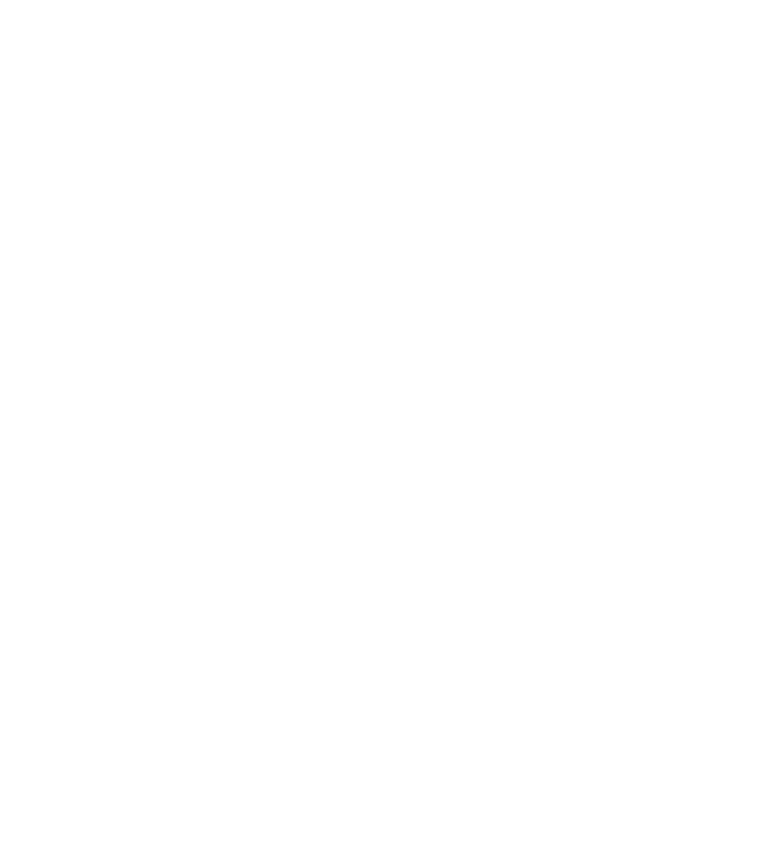
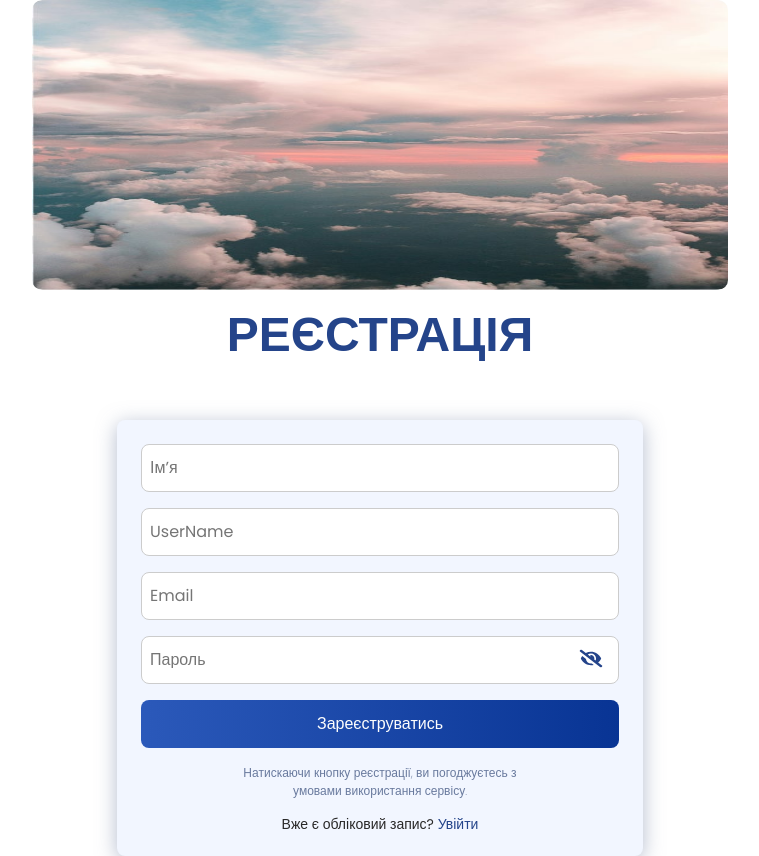
Before and after one commit to GoIT-Python-Web/Front-end-Python-Web-PhotoShare, a React (Vite) app: page /auth in a window 1280 px wide. Before the commit this address had no page. Shown: the whole page, without its empty margins (260-1019 px from the left). Before the commit the page ends 800 px from the top, so only its background shows below. Built offline with nearby package versions, Linux system fonts and the light colour scheme; a web font is replaced by a local one.

Commit message:
added authPage

```diff
--- a/src/App.jsx
+++ b/src/App.jsx
@@ -8,6 +8,7 @@
 export default function App() {
   const MainPage = lazy(() => import("./pages/main/MainPage.jsx"));
   const ProfilePage = lazy(() => import("./pages/profile/ProfilePage.jsx"));
+  const AuthPage = lazy(() => import("./pages/AuthPage/AuthPage.jsx"));
   const SignInPage = lazy(() => import("./pages/SignInPage/SignInPage.jsx"));
   const SignUpPage = lazy(() => import("./pages/SignUpPage/SignUpPage.jsx"));
   const ProfileEditPage = lazy(() => import("./pages/ProfileEditPage/ProfileEditPage.jsx"));
@@ -17,9 +18,12 @@
   );
 
 
+
+
   return (
     <Suspense fallback={<Loader />}>
       <Routes>
+        <Route path="/auth" element={<AuthPage />} />
         <Route path="/register" element={<SignUpPage />} />
         <Route path="/login" element={<SignInPage />} />
 
--- a/src/components/ProfileEditForm/ProfileEditForm.module.css
+++ b/src/components/ProfileEditForm/ProfileEditForm.module.css
@@ -0,0 +1,48 @@
+.form {
+  margin-bottom: 48px;
+}
+.title {
+  font-family: var(--font-family);
+  font-weight: 700;
+  font-size: 18px;
+  line-height: 111%;
+  color: var(--text);
+  margin-bottom: 24px;
+}
+.wrapInfo {
+  display: flex;
+  flex-direction: column;
+  gap: 24px;
+  margin-bottom: 24px;
+}
+.wrapAdditionalInfo {
+  margin-bottom: 48px;
+}
+.wrapBtn {
+  display: flex;
+  flex-direction: column;
+  row-gap: 16px;
+}
+@media only screen and (min-width: 768px) {
+  .wrapInfo {
+    flex-direction: row;
+    flex-wrap: wrap;
+    gap: 24px 72px;
+  }
+  .infoItem{
+    width: calc((100% - 72px) / 2);
+  }
+  .wrapBtn {
+    flex-direction: row;
+    justify-content: center;
+    column-gap: 16px;
+  }
+}
+@media only screen and (min-width: 1440px) {
+    .wrapInfo {
+        gap: 24px 70px;
+      }
+      .infoItem{
+        width: calc((100% - 70px * 2) / 3);
+      }
+}
--- a/src/components/forms/SignUpForm/SignUpForm.jsx
+++ b/src/components/forms/SignUpForm/SignUpForm.jsx
@@ -12,9 +12,10 @@
   password: "",
 };
 
-const SignUpForm = () => {
+const SignUpForm = ({ onSwitch }) => {
   return (
     <div className={css.container}>
+      <h2 className={css.title}>Реєстрація</h2>
       <Formik
         initialValues={INITIAL_VALUES}
         validationSchema={registerValidationSchema}
@@ -66,21 +67,17 @@
                   {...field}
                   type="password"
                   placeholder="Пароль"
-                  showPassword
                   error={meta.touched && meta.error}
                   errorMessage={meta.touched && meta.error ? meta.error : ""}
                 />
               )}
             </Field>
 
-            <a href="/forgot-password" className={css.forgotPassword}>
-              Забули пароль?
-            </a>
-
             <Button
               size="fs"
               variant="primary"
               type="submit"
+              onClick={onSwitch}
               disabled={isSubmitting}
             >
               Зареєструватись
@@ -92,7 +89,17 @@
             </p>
 
             <p className={css.loginText}>
-              Вже є обліковий запис? <a href="/login" className={css.loginLink}>Увійти</a>
+              Вже є обліковий запис?{" "}
+              <a
+                href="#"
+                onClick={(e) => {
+                  e.preventDefault();
+                  onSwitch();
+                }}
+                className={css.loginLink}
+              >
+                Увійти
+              </a>
             </p>
           </Form>
         )}
--- a/src/components/forms/SignUpForm/SignUpForm.module.css
+++ b/src/components/forms/SignUpForm/SignUpForm.module.css
@@ -7,14 +7,6 @@
   padding: 24px;
   box-shadow: 0 4px 20px 0 rgba(105, 122, 158, 0.5);
   background: var(--input-backgroung);
-}
-.forgotPassword {
-  font-family: var(--second-family);
-  font-weight: 400;
-  font-size: 14px;
-  line-height: 120%;
-  text-decoration: underline;
-  color: var(--text);
 }
 .terms {
   font-family: var(--font-family);
@@ -41,10 +33,25 @@
 .loginLink:hover {
   text-decoration: underline;
 }
+.title {
+  font-family: var(--font-family);
+  font-weight: 600;
+  font-size: 32px;
+  line-height: 134%;
+  text-transform: uppercase;
+  text-align: center;
+  color: var(--text);
+  margin-bottom: 32px;
+}
 
 @media only screen and (min-width: 768px) {
   .form {
         width: 526px;
+      }
+      .title {
+        font-size: 48px;
+        line-height: 120%;
+        margin-bottom: 56px;
       }
 }
 @media only screen and (min-width: 1440px) {
--- a/src/components/forms/signInForm/SignInForm.jsx
+++ b/src/components/forms/signInForm/SignInForm.jsx
@@ -5,7 +5,7 @@
 import Input from "../../common/inputs/Input.jsx";
 import Button from "../../common/buttons/Button.jsx";
 
-const SignInForm = () => {
+const SignInForm = ({ onSwitch }) => {
   const INITIALS_VALUES = {
     name: "",
     password: "",
@@ -13,6 +13,7 @@
 
   return (
     <div className={css.container}>
+      <h2 className={css.title}>Вхід</h2>
       <Formik
         initialValues={INITIALS_VALUES}
         validationSchema={loginValidationSchema}
@@ -49,6 +50,7 @@
               size="fs"
               variant="primary"
               type="submit"
+              onClick={onSwitch}
               disabled={isSubmitting}
               style={{ marginBottom: "24px", marginTop: "16px" }}
             >
@@ -56,7 +58,14 @@
             </Button>
             <div className={css.bottomTxt}>
               <p className={css.dscr}>Немає облікового запису?</p>
-              <a href="/register" className={css.dscrLink}>
+                            <a
+                href="#"
+                onClick={(e) => {
+                  e.preventDefault();
+                  onSwitch();
+                }}
+                className={css.dscrLink}
+              >
                 Зареєструватися
               </a>
             </div>
--- a/src/components/forms/signInForm/SignInForm.module.css
+++ b/src/components/forms/signInForm/SignInForm.module.css
@@ -24,6 +24,16 @@
 .dscrLink:hover {
   text-decoration: underline;
 }
+.title {
+  font-family: var(--font-family);
+  font-weight: 600;
+  font-size: 32px;
+  line-height: 134%;
+  text-transform: uppercase;
+  text-align: center;
+  color: var(--text);
+  margin-bottom: 32px;
+}
 @media only screen and (min-width: 768px) {
   .form {
     width: 526px;
@@ -33,6 +43,11 @@
     display: flex;
     justify-content: center;
     column-gap: 4px;
+  }
+  .title {
+    font-size: 48px;
+    line-height: 120%;
+    margin-bottom: 56px;
   }
 }
 
--- a/src/index.css
+++ b/src/index.css
@@ -100,7 +100,6 @@
   width: 100%;
   background: #333;
   color: white;
-  /* text-align: center; */
   padding: 16px 0;
 }
 .container {
--- /dev/null
+++ b/src/pages/AuthPage/AuthPage.jsx
@@ -0,0 +1,34 @@
+import SignUpForm from "../../components/forms/SignUpForm/SignUpForm";
+import SignInForm from "../../components/forms/signInForm/SignInForm.jsx";
+import css from "../AuthPage/AuthPage.module.css";
+import { useState } from "react";
+
+const AuthPage = () => {
+  const [isRegistering, setIsRegistering] = useState(true);
+
+  const toggleForm = () => setIsRegistering((prev) => !prev);
+
+  return (
+    <div className="container">
+      <a href="/" className={css.Logo}>
+        <img src="/favicon.svg" alt="Logo" />
+        <span className={css.logoText}>PhotoShare</span>
+      </a>
+
+      <div className={css.wrap}>
+        <img
+          src="/src/assets/images/SignPages/bg.jpg"
+          className={css.img}
+          alt="img"
+        />
+        {isRegistering ? (
+          <SignUpForm onSwitch={toggleForm} />
+        ) : (
+          <SignInForm onSwitch={toggleForm} />
+        )}
+      </div>
+    </div>
+  );
+};
+
+export default AuthPage;
--- /dev/null
+++ b/src/pages/AuthPage/AuthPage.module.css
@@ -0,0 +1,69 @@
+.Logo {
+    display: none;
+  }
+  .logoText {
+  }
+  .wrap {
+      display: flex;
+      justify-content: center;
+  }
+  .img {
+    display: none;
+  }
+  .wrapForm {
+  }
+  .title {
+    font-family: var(--font-family);
+    font-weight: 600;
+    font-size: 32px;
+    line-height: 134%;
+    text-transform: uppercase;
+    text-align: center;
+    color: var(--text);
+    margin-bottom: 32px;
+  }
+
+  @media only screen and (min-width: 768px) {
+      .logoText {
+      font-family: var(--third-family);
+      font-weight: 600;
+      font-size: 30px;
+    }
+    .wrap {
+      display: flex;
+      flex-direction: column;
+      align-items: center;
+      justify-content: center;
+    }
+    .img {
+      display: flex;
+      border-radius: 10px;
+      width: 768px;
+      height: 290px;
+      margin-bottom: 16px;
+    }
+    .title {
+      font-size: 48px;
+      line-height: 120%;
+      margin-bottom: 56px;
+    }
+  }
+  @media only screen and (min-width: 1440px) {
+      .Logo {
+          display: flex;
+          align-items: center;
+          gap: 8px;
+          margin-left: 85px;
+          margin-bottom: 32px;
+          text-decoration: none;
+          color: var(--text);
+        }
+    .wrap {
+      flex-direction: row;
+      gap: 86px;
+    }
+    .img {
+      width: 575px;
+      height: 600px;
+    }
+  }
```
Also changed, not shown: src/components/ProfileEditForm/ProfileEditForm.jsx (+36 -12 lines).
